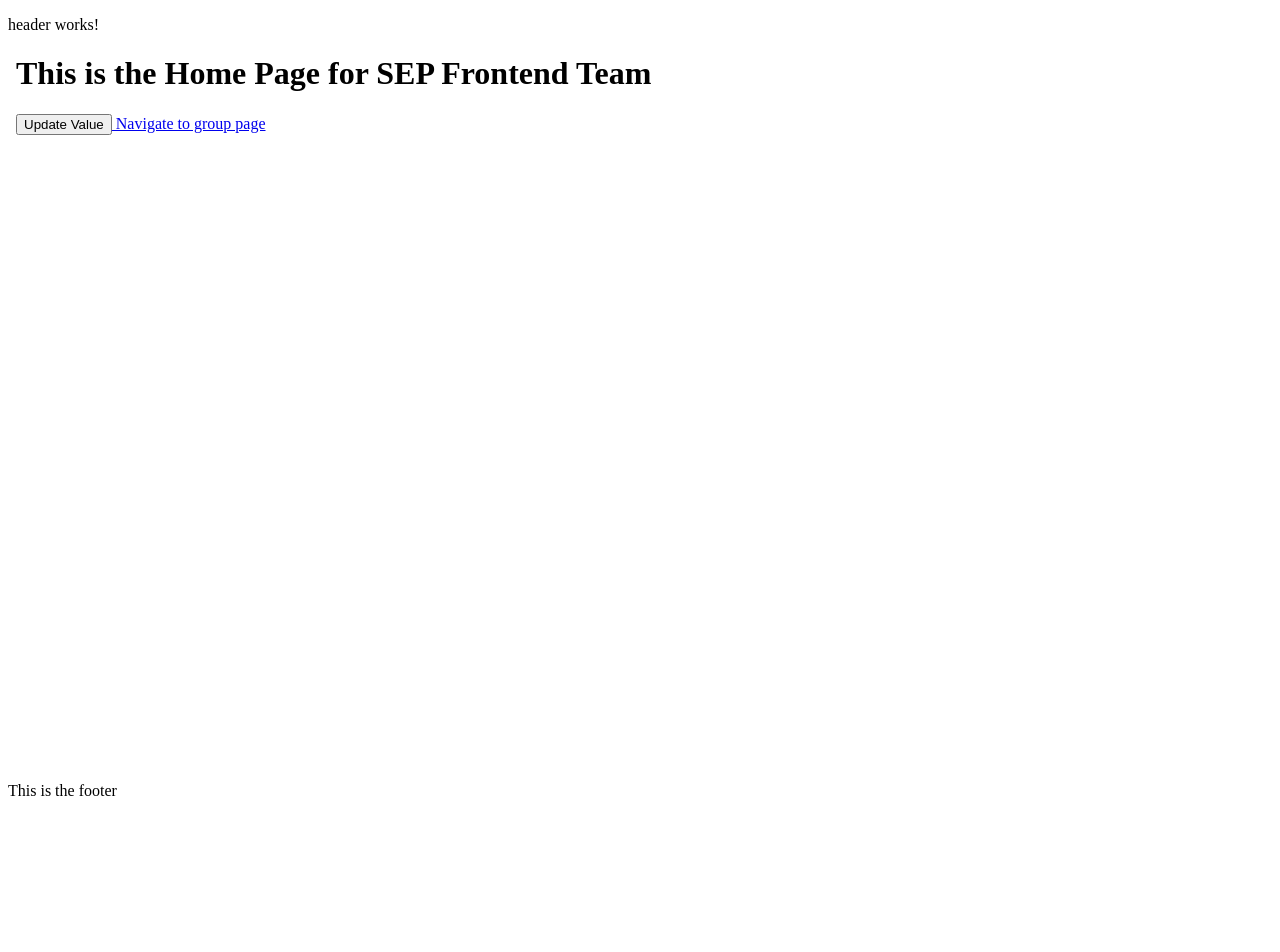
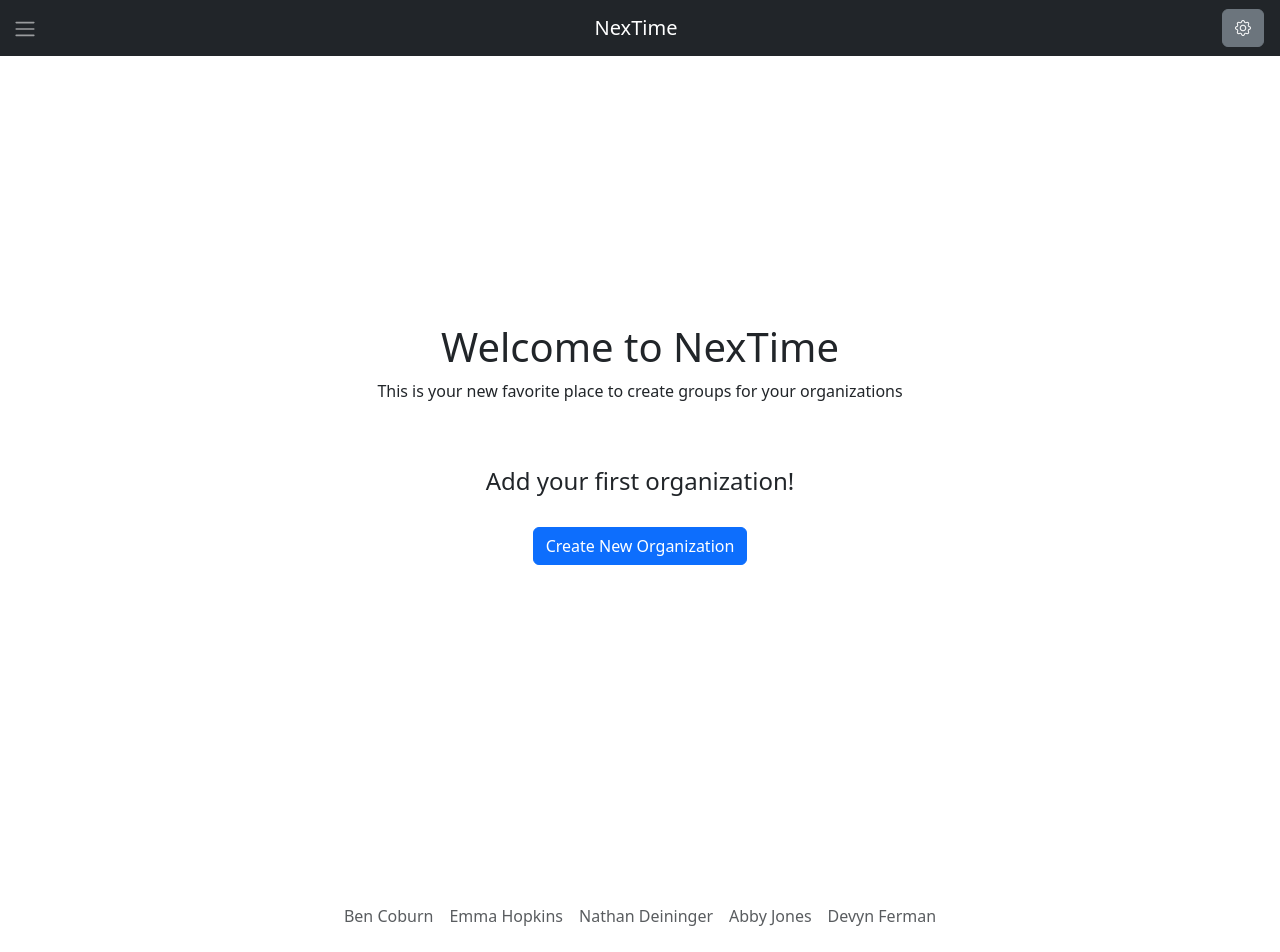
Before and after one commit to coburnb1/SEP-Frontend, an Angular app in the folder SEP-Frontend/: page /home in a window 1280 px wide. Shown: the top 952 px of the page. Before the commit the page ends 800 px from the top, so only its background shows below. Built offline with nearby package versions, Linux system fonts and the light colour scheme.

Commit message:
adding home page content and bootstrap fixes

```diff
--- a/SEP-Frontend/package.json
+++ b/SEP-Frontend/package.json
@@ -19,7 +19,10 @@
     "@angular/platform-browser": "^18.0.0",
     "@angular/platform-browser-dynamic": "^18.0.0",
     "@angular/router": "^18.0.0",
+    "bootstrap": "^5.3.5",
+    "bootstrap-icons": "^1.11.3",
     "express": "^4.18.2",
+    "popper.js": "^1.16.1",
     "rxjs": "~7.8.0",
     "tslib": "^2.3.0",
     "zone.js": "~0.14.3"
--- a/SEP-Frontend/src/app/pages/core/footer/footer.component.html
+++ b/SEP-Frontend/src/app/pages/core/footer/footer.component.html
@@ -1 +1,12 @@
-<div class="footer">This is the footer</div>
+<div class="container">
+  <footer class="py-3 my-4">
+    <ul class="nav justify-content-center border-bottom pb-3 mb-3">
+      <li class="nav-item"><a href="#" class="nav-link px-2 text-body-secondary">Ben Coburn</a></li>
+      <li class="nav-item"><a href="#" class="nav-link px-2 text-body-secondary">Emma Hopkins</a></li>
+      <li class="nav-item"><a href="#" class="nav-link px-2 text-body-secondary">Nathan Deininger</a></li>
+      <li class="nav-item"><a href="#" class="nav-link px-2 text-body-secondary">Abby Jones</a></li>
+      <li class="nav-item"><a href="#" class="nav-link px-2 text-body-secondary">Devyn Ferman</a></li>
+    </ul>
+    <p class="text-center text-body-secondary">NexTime 2025</p>
+  </footer>
+</div>
--- a/SEP-Frontend/src/app/pages/core/footer/footer.component.scss
+++ b/SEP-Frontend/src/app/pages/core/footer/footer.component.scss
@@ -1,5 +1,88 @@
+
+
 .footer {
   text-align: center;
   position: fixed;
   bottom: 0;
 }
+ .bd-placeholder-img {
+   font-size: 1.125rem;
+   text-anchor: middle;
+   -webkit-user-select: none;
+   -moz-user-select: none;
+   user-select: none;
+ }
+
+@media (min-width: 768px) {
+  .bd-placeholder-img-lg {
+    font-size: 3.5rem;
+  }
+}
+
+.b-example-divider {
+  width: 100%;
+  height: 3rem;
+  background-color: rgba(0, 0, 0, .1);
+  border: solid rgba(0, 0, 0, .15);
+  border-width: 1px 0;
+  box-shadow: inset 0 .5em 1.5em rgba(0, 0, 0, .1), inset 0 .125em .5em rgba(0, 0, 0, .15);
+}
+
+.b-example-vr {
+  flex-shrink: 0;
+  width: 1.5rem;
+  height: 100vh;
+}
+
+.bi {
+  vertical-align: -.125em;
+  fill: currentColor;
+}
+
+.nav-scroller {
+  position: relative;
+  z-index: 2;
+  height: 2.75rem;
+  overflow-y: hidden;
+}
+
+.nav-scroller .nav {
+  display: flex;
+  flex-wrap: nowrap;
+  padding-bottom: 1rem;
+  margin-top: -1px;
+  overflow-x: auto;
+  text-align: center;
+  white-space: nowrap;
+  -webkit-overflow-scrolling: touch;
+}
+
+.btn-bd-primary {
+  --bd-violet-bg: #712cf9;
+  --bd-violet-rgb: 112.520718, 44.062154, 249.437846;
+
+  --bs-btn-font-weight: 600;
+  --bs-btn-color: var(--bs-white);
+  --bs-btn-bg: var(--bd-violet-bg);
+  --bs-btn-border-color: var(--bd-violet-bg);
+  --bs-btn-hover-color: var(--bs-white);
+  --bs-btn-hover-bg: #6528e0;
+  --bs-btn-hover-border-color: #6528e0;
+  --bs-btn-focus-shadow-rgb: var(--bd-violet-rgb);
+  --bs-btn-active-color: var(--bs-btn-hover-color);
+  --bs-btn-active-bg: #5a23c8;
+  --bs-btn-active-border-color: #5a23c8;
+}
+
+.bd-mode-toggle {
+  z-index: 1500;
+}
+
+.bd-mode-toggle .bi {
+  width: 1em;
+  height: 1em;
+}
+
+.bd-mode-toggle .dropdown-menu .active .bi {
+  display: block !important;
+}
--- a/SEP-Frontend/src/app/pages/core/header/header.component.html
+++ b/SEP-Frontend/src/app/pages/core/header/header.component.html
@@ -1 +1,69 @@
-<p>header works!</p>
+<div class="pos-f-t">
+  <nav class="navbar navbar-dark bg-dark">
+    <button class="btn" type="button" data-bs-toggle="offcanvas" data-bs-target="#offcanvasExample"
+            aria-controls="offcanvasExample">
+      <span class="navbar-toggler-icon"></span>
+    </button>
+    <a class="navbar-brand mx-auto" href="#">NexTime</a>
+    <button class="btn btn-secondary me-3" type="button">
+      <span><i class="bi bi-gear"></i></span>
+    </button>
+  </nav>
+</div>
+
+<!-- side panel -->
+<div class="offcanvas offcanvas-start" tabindex="-1" id="offcanvasExample" aria-labelledby="offcanvasExampleLabel">
+  <div class="offcanvas-header">
+    <button type="button" class="btn-close" data-bs-dismiss="offcanvas" aria-label="Close"></button>
+  </div>
+  <div class="offcanvas-body">
+    <div class="dropdown">
+      <div class="flex-shrink-0 bg-white" style="width: 280px;">
+        <a href="/" class="d-flex align-items-center pb-3 mb-3 link-dark text-decoration-none border-bottom">
+          <svg class="bi me-2" width="30" height="24">
+            <use xlink:href="#bootstrap" />
+          </svg>
+          <span class="fs-5 fw-semibold">NexTime</span>
+        </a>
+        <!--Typescript will assist in loading in the content called from the database-->
+        <ul class="list-unstyled ps-0">
+          <!-- Dropdown the desired object-->
+          <li class="mb-1">
+            <button class="btn btn-toggle align-items-center rounded collapsed" data-bs-toggle="collapse"
+                    data-bs-target="#homeCollapse" aria-expanded="false">
+              Organization Name <!-- This is the name of the organization that will be displayed in the sidebar -->
+            </button>
+            <div class="collapse" id="homeCollapse">
+              <ul class="btn-toggle-nav list-unstyled fw-normal pb-1 small">
+                <li><a href="#" class="link-dark rounded">Group 1</a></li>
+                <li><a href="#" class="link-dark rounded">Group 2</a></li>
+                <li><a href="#" class="link-dark rounded">Group 3</a></li>
+                <li><a href="#" class="link-dark rounded">Group 4</a></li>
+              </ul>
+            </div>
+          </li>
+          <li class="border-top my-3"></li> <!-- cutesy separator :)-->
+
+
+          <li class="mb-1">
+            <button class="btn btn-toggle align-items-center rounded collapsed" data-bs-toggle="collapse"
+                    data-bs-target="#orgCollapse" aria-expanded="false">
+              Organization Name <!-- This is the name of the organization that will be displayed in the sidebar -->
+            </button>
+
+            <div class="collapse" id="orgCollapse">
+              <!-- in order to make this drop down work, we will have to ingrepent the data-bs-target number and the div id...-->
+              <ul class="btn-toggle-nav list-unstyled fw-normal pb-1 small">
+                <li><a href="#" class="link-dark rounded">Group 1</a></li>
+                <li><a href="#" class="link-dark rounded">Group 2</a></li>
+                <li><a href="#" class="link-dark rounded">Group 3</a></li>
+                <li><a href="#" class="link-dark rounded">Group 4</a></li>
+              </ul>
+            </div>
+          </li>
+          <li class="border-top my-3"></li>
+        </ul>
+      </div>
+    </div>
+  </div>
+</div>
--- a/SEP-Frontend/src/app/pages/group-page/group-page.component.html
+++ b/SEP-Frontend/src/app/pages/group-page/group-page.component.html
@@ -1,4 +1,4 @@
-<div>
+<!--<div>
   <h1>List of Members:</h1>
   @for(currentUser of currentUserList; track currentUser.userID) {
       <p>Member Name: {{ currentUser.fullName }}</p>
@@ -8,4 +8,4 @@
     <p>
 
     </p>
-</div>
+</div>-->
--- a/SEP-Frontend/src/app/pages/group-page/group-page.component.ts
+++ b/SEP-Frontend/src/app/pages/group-page/group-page.component.ts
@@ -11,5 +11,5 @@ import {UserService} from "../../services/user.service";
 export class GroupPageComponent {
   constructor(private userService: UserService) {}
 
-  currentUserList: UserModel[] = this.userService.getAllUsers() ?? [];
+  //currentUserList: UserModel[] = this.userService.getAllUsers() ?? [];
 }
--- a/SEP-Frontend/src/app/pages/home/home.component.html
+++ b/SEP-Frontend/src/app/pages/home/home.component.html
@@ -1,7 +1,101 @@
-<body>
-<h1>This is the Home Page for {{ name() }} </h1>
-<button (click)='name.set("")'> Update Value</button>
-  <a [routerLink]="'/group'">
-    Navigate to group page
-  </a>
-</body>
+<div class="body">
+
+  <div class="container-fluid vh-100 d-flex justify-content-center align-items-center">
+    <div class="row w-100">
+      <div class="col-12">
+        <h1 class="text-center">Welcome to NexTime</h1>
+        <p class="text-center">This is your new favorite place to create groups for your organizations</p>
+        <br>
+        <br>
+      </div>
+      <div class="col-12 text-center">
+        <h4 class="text-center">Add your first organization!</h4>
+        <br>
+        <button type="button" class="btn btn-primary" data-bs-toggle="modal" data-bs-target="#exampleModal">
+          Create New Organization
+        </button>
+        <br>
+        <br>
+      </div>
+    </div>
+
+  </div>
+</div>
+
+
+<!-- create new popup -->
+<div class="modal fade" id="exampleModal" tabindex="-1" aria-labelledby="exampleModalLabel" aria-hidden="true">
+  <div class="modal-dialog modal-dialog-centered">
+    <div class="modal-content">
+      <div class="modal-header">
+        <h5 class="modal-title" id="exampleModalLabel">Create New Organization</h5>
+        <button type="button" class="btn-close" data-bs-dismiss="modal" aria-label="Close"></button>
+      </div>
+      <div class="modal-body">
+        <div class="mb-2">
+
+          <div class="form-floating mb-2">
+            <input class="form-control" id="floatingInput" placeholder="Organization Name">
+            <label for="floatingInput">Organization Name</label>
+          </div>
+          <button class="btn btn-info mb-2 float-end" id="addAttribute">Add Attribute</button>
+        </div>
+        <div class="mb-3">
+
+          <!-- Container where new fields will be appended -->
+          <div id="attributeContainer">
+            <div class="collapse" id="homeCollapse">
+
+
+            </div>
+          </div>
+        </div>
+
+        <!-- JavaScript to handle dynamic form field addition -->
+        <script>
+          document.getElementById("addAttribute").addEventListener("click", function () {
+            // Create container for the attribute + its response options
+            var attributeBlock = document.createElement("div");
+            attributeBlock.classList.add("mb-4", "p-3");
+
+            // Create the initial structure
+            attributeBlock.innerHTML = `
+                <input type="text" class="form-control mb-2" placeholder="Attribute Name">
+
+                <div class="response-options ms-3">
+                  <input type="text" class="form-control mb-2" placeholder="Response Option">
+                  <input type="text" class="form-control mb-2" placeholder="Response Option">
+                </div>
+
+                <div class="mt-2">
+                  <button type="button" class="btn btn-secondary me-2 float-end" onclick="addOption(this)">Add Option</button>
+                  <button type="button" class="btn btn-danger me-2 float-end" onclick="this.closest('.mb-4').remove()">Remove</button>
+                </div>
+              `;
+
+            // Append the new block to the container
+            document.getElementById("attributeContainer").appendChild(attributeBlock);
+          });
+
+          // Function to add a new response option input above the buttons
+          function addOption(button) {
+            const responseContainer = button.closest(".mb-4").querySelector(".response-options");
+
+            const newOption = document.createElement("input");
+            newOption.type = "text";
+            newOption.placeholder = "Response Option";
+            newOption.className = "form-control mb-2";
+
+            responseContainer.appendChild(newOption);
+          }
+        </script>
+
+      </div>
+      <div class="modal-footer">
+        <label>Generate Link</label>
+        <button type="button" class="btn btn-primary" data-bs-dismiss="modal"><i class="bi bi-link"></i></button>
+
+      </div>
+    </div>
+  </div>
+</div>
```
Also changed, not shown: SEP-Frontend/angular.json (+8 -1 lines), 1 other file (tests, documents, lock files or other folders). Lines whose indentation alone changed are shown as unchanged.
